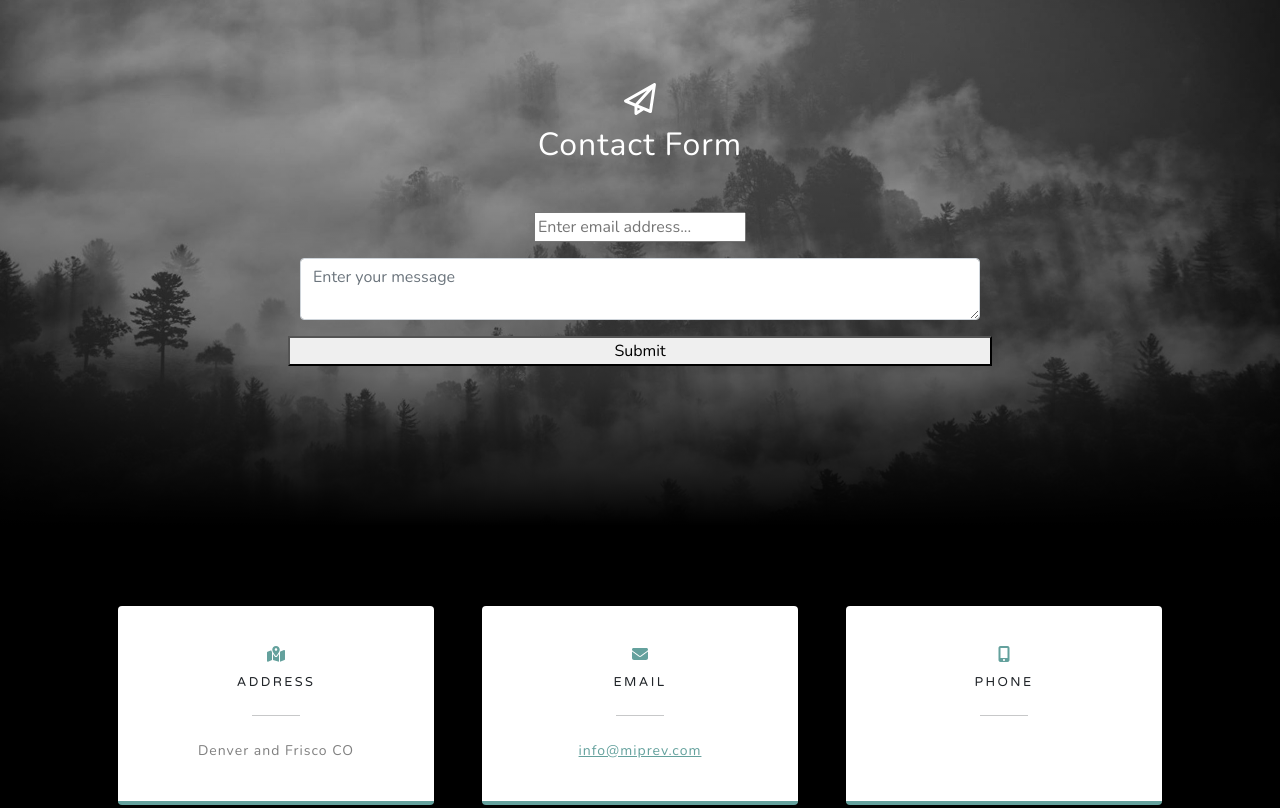
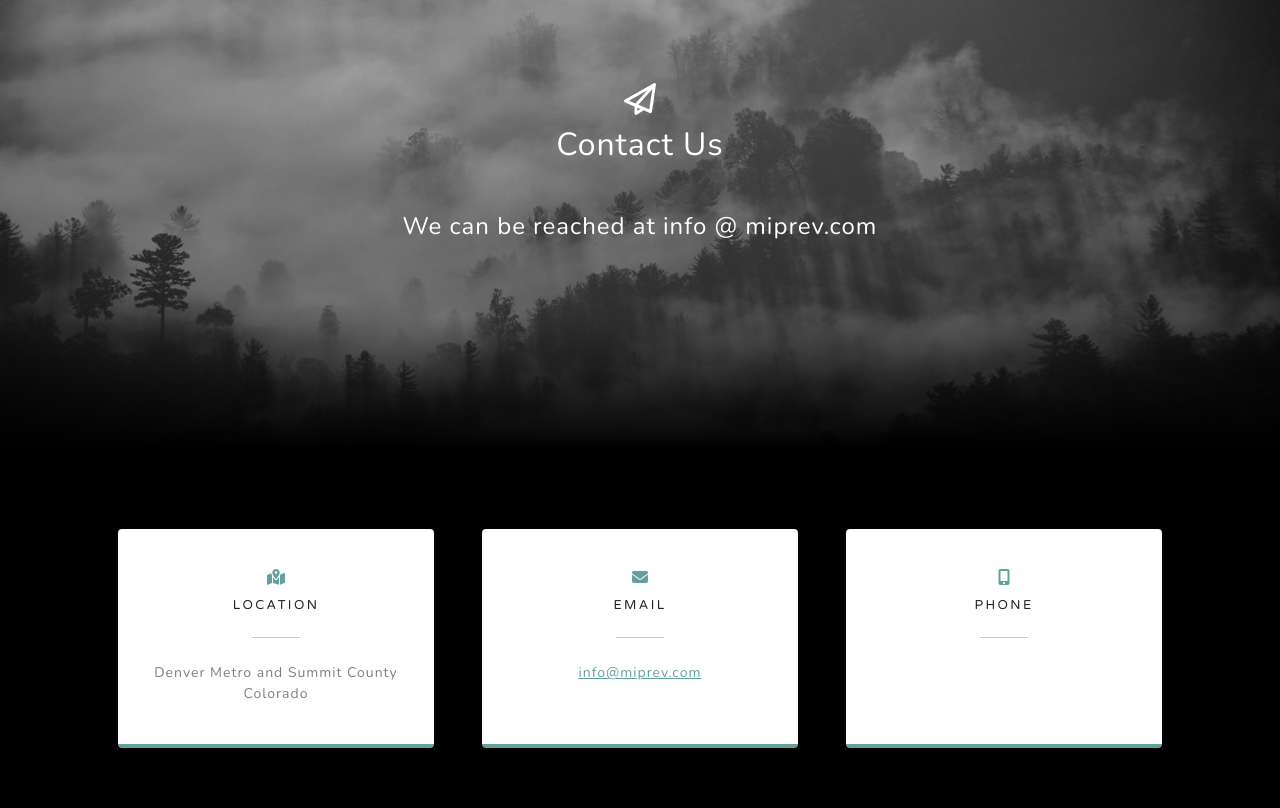
Before and after one commit to micmely/miprevstrategic, a plain HTML site: page index.html in a window 1280 px wide. Shown: the part 3580-4388 px from the top of the page. Drawn offline with nearby package versions, Linux system fonts and the light colour scheme.

Commit message:
Add files via upload
Removed flowspree contact form as it was prone to spam

```diff
--- a/index.html
+++ b/index.html
@@ -141,19 +141,9 @@
                 <div class="row gx-4 gx-lg-5">
                     <div class="col-md-10 col-lg-8 mx-auto text-center">
                         <i class="far fa-paper-plane fa-2x mb-2 text-white"></i>
-                        <h2 class="text-white mb-5">Contact Form</h2>
-                        <!-- * * * * * * * * * * * * * * *-->
-                        <!-- * * Formspree contact form * *-->
-                        <form action="https://formspree.io/f/mayvavye" method="POST" _lpchecked="1">
-                            <div class="row input-group-newsletter">
-                                <div class="col">
-                                <input type="email" placeholder="Enter email address..." aria-label="Enter email address..." name="email">
-                                </div><p></p>
-                                <div class="col">
-                                <textarea class="form-control textarea" name="message" placeholder="Enter your message"></textarea>
-                                </div><p></p>
-                                <button type="submit">Submit</button>
-                            </form>
+                        <h2 class="text-white mb-5">Contact Us</h2>
+                        <h4 class="text-white mb-5">We can be reached at info @ miprev.com</h3>
+
                     </div>
                 </div>
             </div>
@@ -166,9 +156,9 @@
                         <div class="card py-4 h-100">
                             <div class="card-body text-center">
                                 <i class="fas fa-map-marked-alt text-primary mb-2"></i>
-                                <h4 class="text-uppercase m-0">Address</h4>
+                                <h4 class="text-uppercase m-0">Location</h4>
                                 <hr class="my-4 mx-auto" />
-                                <div class="small text-black-50">Denver and Frisco CO</div>
+                                <div class="small text-black-50">Denver Metro and Summit County Colorado</div>
                             </div>
                         </div>
                     </div>
```
